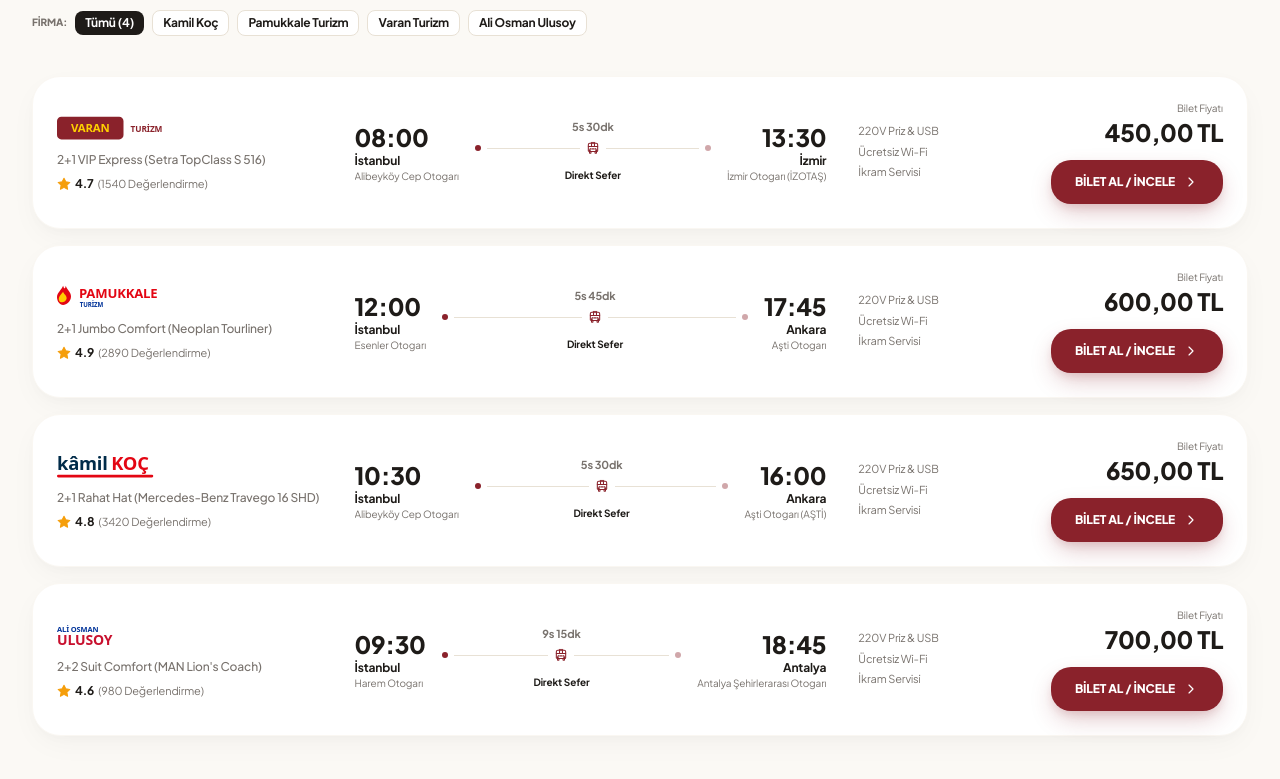
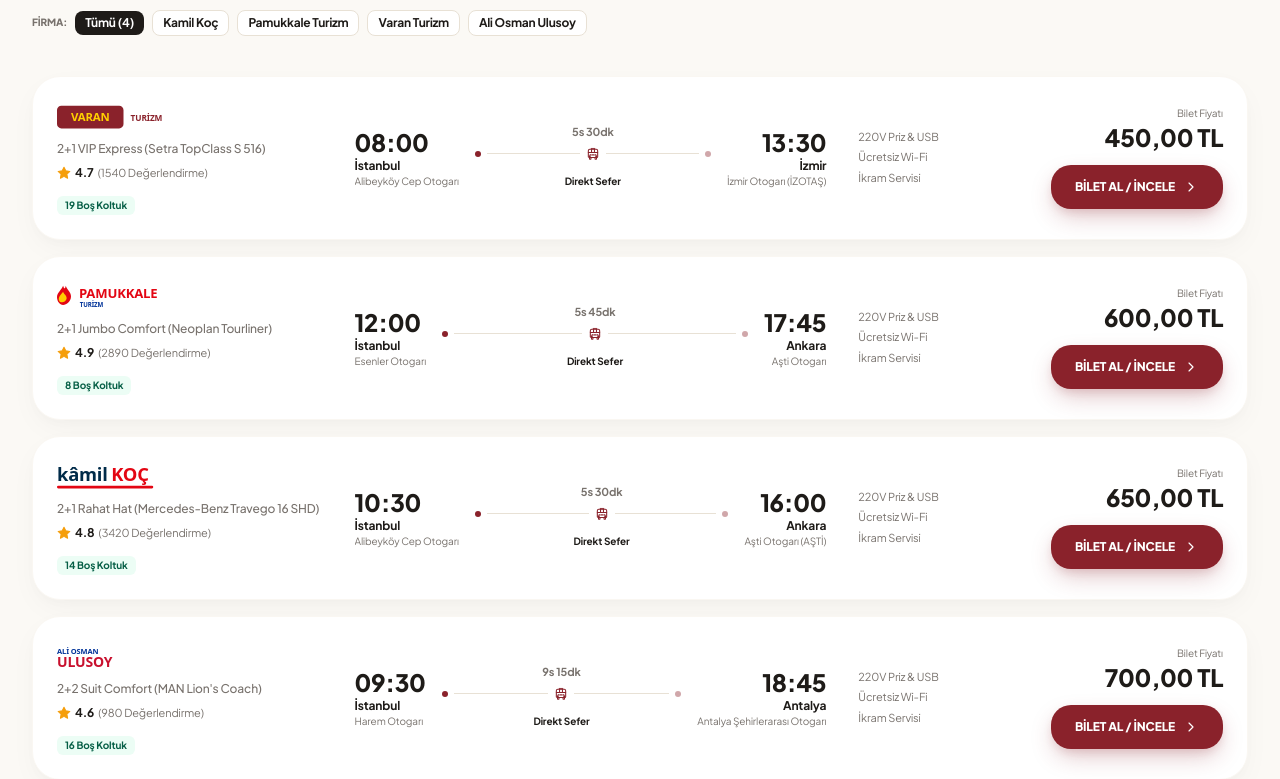
Before and after one commit to yusufci/bileo, a React (Vite) app: page / in a window 1280 px wide. Shown: the part 1001-1780 px from the top of the page. Built offline with nearby package versions, Linux system fonts and the light colour scheme; a web font is replaced by a local one.

Commit message:
feat: add dynamic seat availability and urgency badge in SearchResults

```diff
--- a/src/components/SearchResults.tsx
+++ b/src/components/SearchResults.tsx
@@ -242,6 +242,19 @@ export const SearchResults: React.FC<SearchResultsProps> = ({
                           ({route.reviewCount} Değerlendirme)
                         </span>
                       </div>
+                      {route.availableSeats !== undefined && (
+                        <div className="pt-0.5">
+                          {route.availableSeats <= 6 ? (
+                            <span className="inline-flex items-center gap-1 px-2 py-0.5 rounded-md text-[10px] font-black bg-amber-50 text-amber-900 border border-amber-200">
+                              Son {route.availableSeats} Koltuk • Yoğun Talep
+                            </span>
+                          ) : (
+                            <span className="inline-flex items-center gap-1 px-2 py-0.5 rounded-md text-[10px] font-bold text-emerald-800 bg-emerald-50">
+                              {route.availableSeats} Boş Koltuk
+                            </span>
+                          )}
+                        </div>
+                      )}
                     </div>
 
                     <div className="lg:col-span-5">
```
